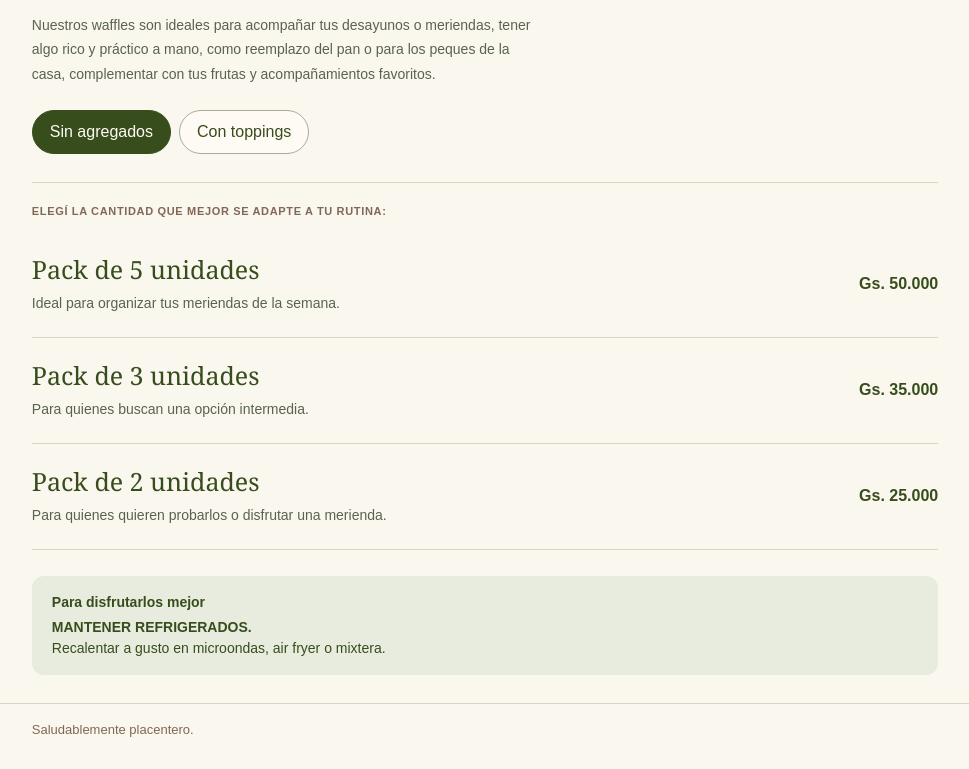
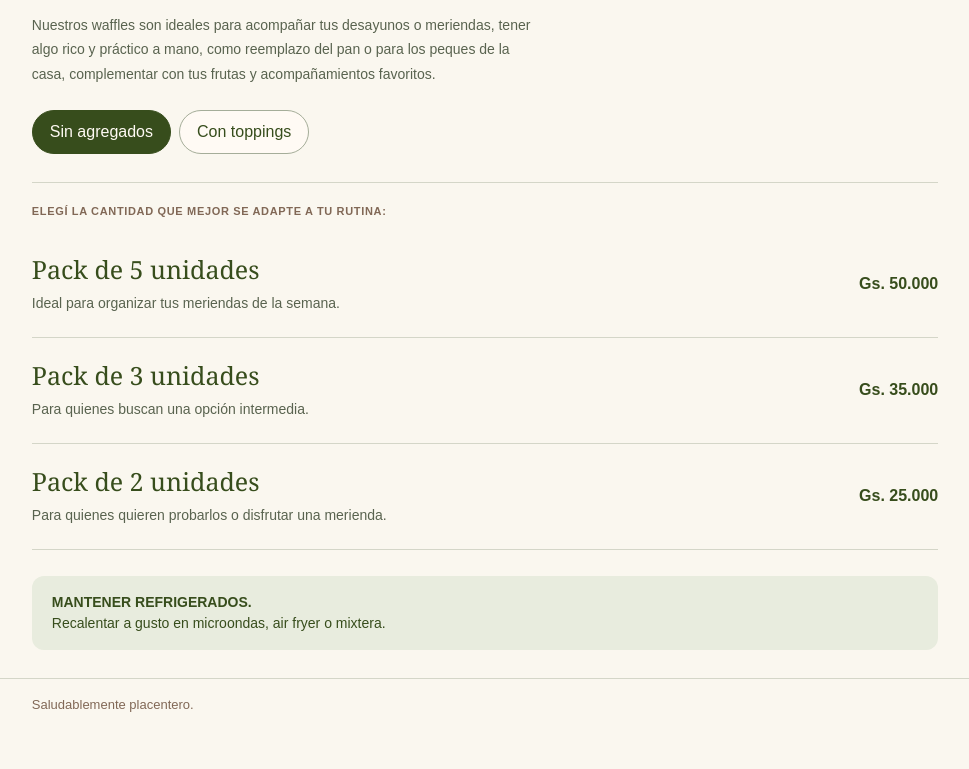
Before and after one commit to pasalinasg/MenuWaffles, a plain HTML site: page index.html in a window 1280 px wide. Shown: the part 280-1049 px from the top of the page, without its empty margins (155-1124 px from the left). After the commit the page ends 1024 px from the top, so only its background shows below. Drawn offline with Linux system fonts and the light colour scheme.

Commit message:
correccion

```diff
--- a/index.html
+++ b/index.html
@@ -127,7 +127,6 @@
       <nav class="tabs" id="tabs" aria-label="Categorías del menú"></nav>
       <div id="items" aria-live="polite"><p class="empty">Preparando el menú…</p></div>
       <aside class="care">
-        <strong>Para disfrutarlos mejor</strong>
         <p><b>MANTENER REFRIGERADOS.</b><br>Recalentar a gusto en microondas, air fryer o mixtera.</p>
       </aside>
     </section>
```
